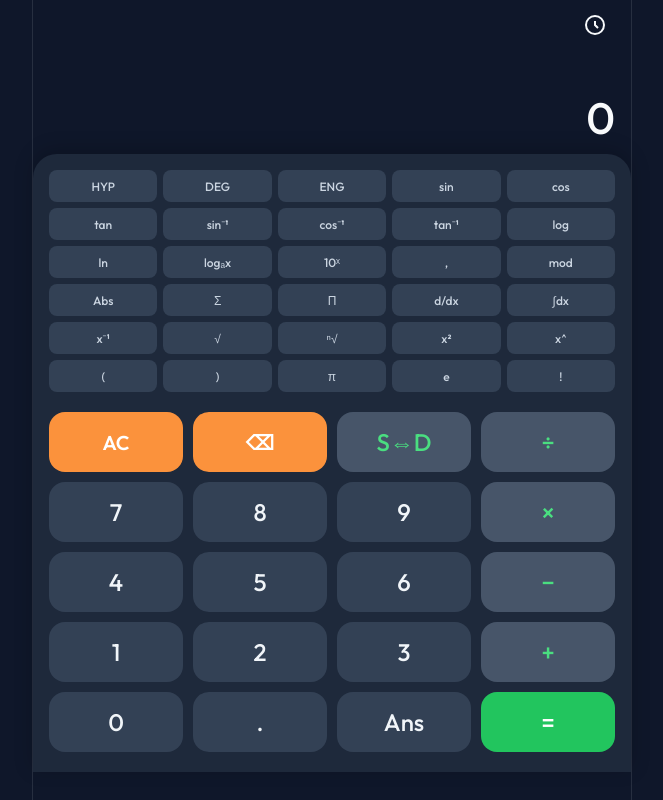
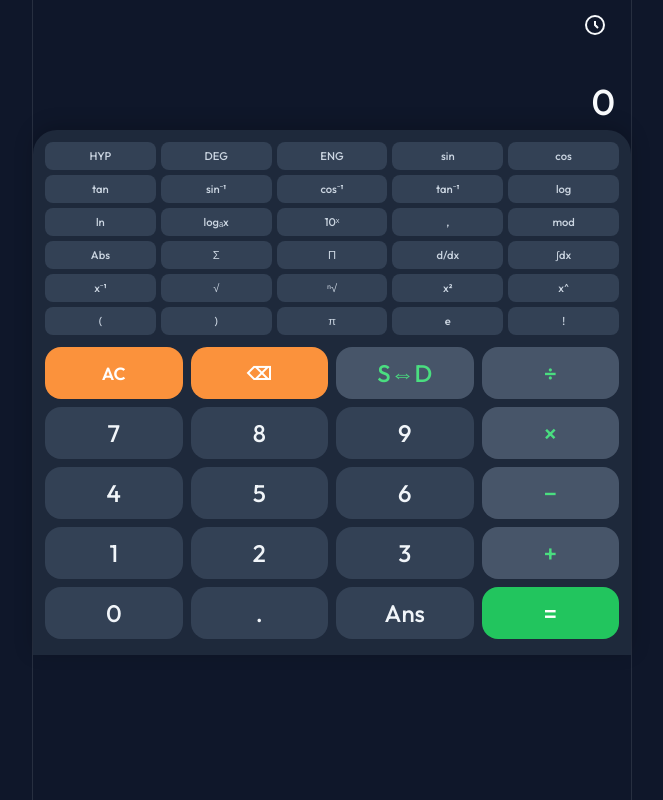
Before and after one commit to ShaonINT/scientific-calculator, a plain HTML site: page index.html in a window 1280 px wide. Shown: the whole page, without its empty margins (308-971 px from the left). Drawn offline with Linux system fonts and the light colour scheme.

Commit message:
Add files via upload

```diff
--- a/style.css
+++ b/style.css
@@ -82,7 +82,7 @@ body {
 .display-container {
     flex: 0 1 auto;
     min-height: 0;
-    padding: 0.75rem 1rem;
+    padding: 0.5rem 1rem;
     display: flex;
     flex-direction: column;
     justify-content: flex-end;
@@ -119,9 +119,9 @@ body {
 .expression-line {
     font-family: var(--font-mono);
     color: var(--expr-text);
-    font-size: clamp(1rem, 2.5vh, 1.5rem);
-    min-height: 1.5rem;
-    margin-bottom: 0.5rem;
+    font-size: clamp(0.9rem, 2vh, 1.3rem);
+    min-height: 1.2rem;
+    margin-bottom: 0.3rem;
     word-break: break-all;
     overflow: hidden;
 }
@@ -130,7 +130,7 @@ body {
     font-family: var(--font-main);
     /* Use main font for cleaner numbers */
     color: var(--display-text);
-    font-size: clamp(2.5rem, 5.5vh, 4rem);
+    font-size: clamp(2rem, 4.5vh, 3.5rem);
     font-weight: 500;
     line-height: 1.1;
     word-break: break-all;
@@ -182,10 +182,10 @@ body {
     background-color: var(--keypad-bg);
     border-top-left-radius: 24px;
     border-top-right-radius: 24px;
-    padding: 1rem 1rem 1.25rem 1rem;
+    padding: 0.75rem 0.75rem 1rem 0.75rem;
     display: flex;
     flex-direction: column;
-    gap: 0.75rem;
+    gap: 0.5rem;
     box-shadow: 0 -4px 20px rgba(0, 0, 0, 0.2);
 }
 
@@ -193,17 +193,17 @@ body {
 .sci-keys {
     display: grid;
     grid-template-columns: repeat(5, 1fr);
-    gap: 6px;
+    gap: 5px;
     overflow-x: auto;
     /* Allow scroll if needed on very small screens */
-    padding-bottom: 0.5rem;
+    padding-bottom: 0.3rem;
 }
 
 /* Main Numpad */
 .main-keys {
     display: grid;
     grid-template-columns: repeat(4, 1fr);
-    gap: 10px;
+    gap: 8px;
 }
 
 /* Buttons */
@@ -213,14 +213,14 @@ body {
     border-radius: 16px;
     /* Rounded rects */
     font-family: var(--font-main);
-    font-size: clamp(1.1rem, 2.5vh, 1.6rem);
+    font-size: clamp(1rem, 2.2vh, 1.5rem);
     font-weight: 500;
     cursor: pointer;
     display: flex;
     justify-content: center;
     align-items: center;
     transition: transform 0.1s, filter 0.1s;
-    height: clamp(48px, 7.5vh, 68px);
+    height: clamp(44px, 6.5vh, 62px);
     /* Fluid height for all screens */
 }
 
@@ -232,8 +232,8 @@ body {
 .btn-sci {
     background-color: var(--btn-num-bg);
     color: var(--btn-sci-text);
-    font-size: clamp(0.75rem, 1.5vh, 0.95rem);
-    height: clamp(30px, 4vh, 40px);
+    font-size: clamp(0.7rem, 1.4vh, 0.9rem);
+    height: clamp(28px, 3.5vh, 38px);
     border-radius: 8px;
 }
 
```
